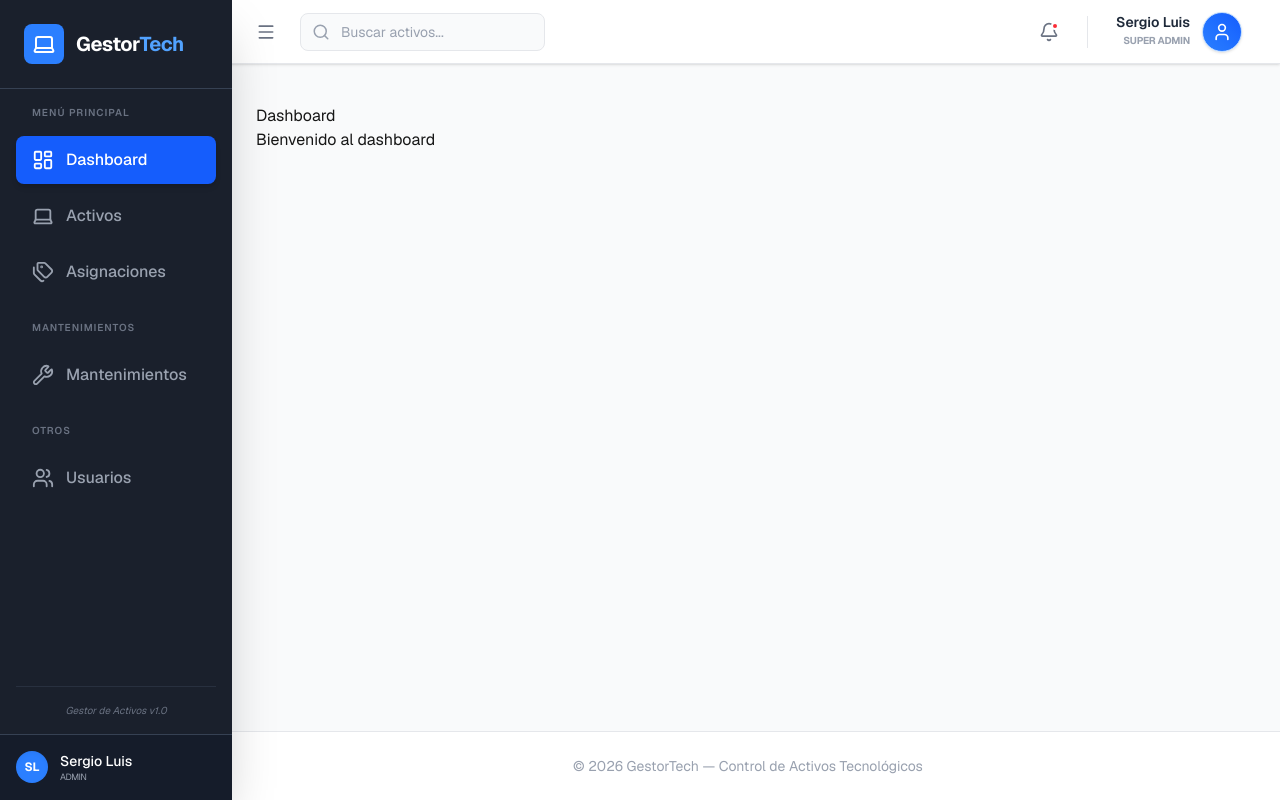
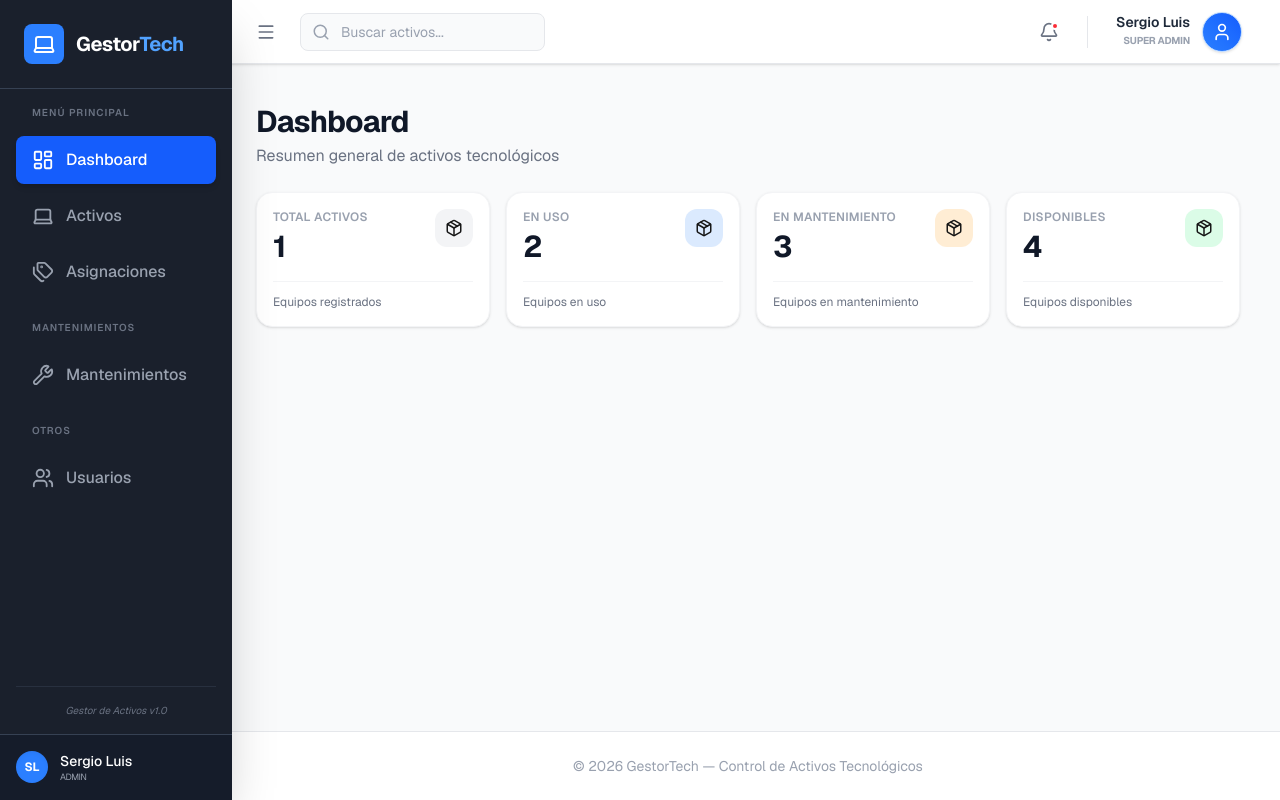
Before and after one commit to SergioEscalonaB/gestor_tecnologico, a Next.js app: page /dashboard in a window 1280 px wide. Built offline with nearby package versions, Linux system fonts and the light colour scheme.

Commit message:
Corrigiendo tipo de letra de las paginas y añadiendo header de dashboard

```diff
--- a/app/asignaciones/page.tsx
+++ b/app/asignaciones/page.tsx
@@ -173,23 +173,23 @@ export default function Asignaciones() {
             <tbody className="divide-y divide-gray-100">
               {cargando ? (
                 <tr>
-                  <td className="px-6 py-4 text-sm text-gray-900">
+                  <td className="px-6 py-4 text-sm font-medium text-gray-900">
                     Cargando...
                   </td>
                 </tr>
               ) : asignacionesPagina.length === 0 ? (
                 <tr>
-                  <td className="px-6 py-4 text-sm text-gray-900">No hay asignaciones</td>
+                  <td className="px-6 py-4 text-sm font-medium text-gray-900">No hay asignaciones</td>
                 </tr>
               ) : asignacionesPagina.map((a) => (
                 <tr key={a.id} className="border-t border-gray-50 hover:bg-gray-50/50 transition-colors">
-                  <td className="px-6 py-4 text-sm text-gray-900">{a.id}</td>
-                  <td className="px-6 py-4 text-sm text-gray-900">{a.activoId}</td>
-                  <td className="px-6 py-4 text-sm text-gray-900">{a.activo?.nombre || "-"}</td>
-                  <td className="px-6 py-4 text-sm text-gray-900">{a.empleado?.nombre || "-"}</td>
-                  <td className="px-6 py-4 text-sm text-gray-900">{a.empleado?.cedula || "-"}</td>
-                  <td className="px-6 py-4 text-sm text-gray-900">{formatearFecha(a.fecha_inicio)}</td>
-                  <td className="px-6 py-4 text-sm text-gray-900">{formatearFecha(a.fecha_fin)}</td>
+                  <td className="px-6 py-4 text-sm font-medium text-gray-900">{a.id}</td>
+                  <td className="px-6 py-4 text-sm font-medium text-gray-900">{a.activoId}</td>
+                  <td className="px-6 py-4 text-sm font-medium text-gray-900">{a.activo?.nombre || "-"}</td>
+                  <td className="px-6 py-4 text-sm font-medium text-gray-900">{a.empleado?.nombre || "-"}</td>
+                  <td className="px-6 py-4 text-sm font-medium text-gray-900">{a.empleado?.cedula || "-"}</td>
+                  <td className="px-6 py-4 text-sm font-medium text-gray-900">{formatearFecha(a.fecha_inicio)}</td>
+                  <td className="px-6 py-4 text-sm font-medium text-gray-900">{formatearFecha(a.fecha_fin)}</td>
                 </tr>
               ))}
             </tbody>
--- a/app/dashboard/page.tsx
+++ b/app/dashboard/page.tsx
@@ -1,9 +1,122 @@
+import { Package } from "lucide-react";
 
-export default function DashboardPage() {
+export default function Dashboard() {
   return (
-    <div>
-      <h1>Dashboard</h1>
-      <p>Bienvenido al dashboard</p>
+    <div className="space-y-6">
+
+      {/* Header */}
+      <div className="flex flex-col gap-1">
+        <h1 className="text-3xl font-bold text-gray-900 tracking-tight">
+          Dashboard
+        </h1>
+        <p className="text-gray-500">
+          Resumen general de activos tecnológicos
+        </p>
+      </div>
+
+      {/* Datos principales */}
+      <div className="grid grid-cols-4 gap-4">
+        {/* Total Activos */}
+        <div className="bg-white border border-gray-100 rounded-2xl shadow-sm p-4 hover:shadow-md transition-all">
+          <div className="flex items-start justify-between">
+            <div>
+              <p className="text-xs font-semibold uppercase tracking-wide text-gray-400">
+                Total Activos
+              </p>
+
+              <h3 className="text-3xl font-bold text-gray-900 mt-1">
+                1
+              </h3>
+            </div>
+
+            <div className="p-2.5 rounded-xl bg-gray-100">
+              <Package size={18} />
+            </div>
+          </div>
+
+          <div className="mt-4 pt-3 border-t border-gray-100 flex items-center justify-between">
+            <span className="text-xs text-gray-500">
+              Equipos registrados
+            </span>
+          </div>
+        </div>
+
+        {/* En uso */}
+        <div className="bg-white border border-gray-100 rounded-2xl shadow-sm p-4 hover:shadow-md transition-all">
+          <div className="flex items-start justify-between">
+            <div>
+              <p className="text-xs font-semibold uppercase tracking-wide text-gray-400">
+                En uso
+              </p>
+
+              <h3 className="text-3xl font-bold text-gray-900 mt-1">
+                2
+              </h3>
+            </div>
+
+            <div className="p-2.5 rounded-xl bg-blue-100">
+              <Package size={18} />
+            </div>
+          </div>
+
+          <div className="mt-4 pt-3 border-t border-gray-100 flex items-center justify-between">
+            <span className="text-xs text-gray-500">
+              Equipos en uso
+            </span>
+          </div>
+        </div>
+
+        {/* En mantenimiento */}
+        <div className="bg-white border border-gray-100 rounded-2xl shadow-sm p-4 hover:shadow-md transition-all">
+          <div className="flex items-start justify-between">
+            <div>
+              <p className="text-xs font-semibold uppercase tracking-wide text-gray-400">
+                En mantenimiento
+              </p>
+
+              <h3 className="text-3xl font-bold text-gray-900 mt-1">
+                3
+              </h3>
+            </div>
+
+            <div className="p-2.5 rounded-xl bg-orange-100">
+              <Package size={18} />
+            </div>
+          </div>
+
+          <div className="mt-4 pt-3 border-t border-gray-100 flex items-center justify-between">
+            <span className="text-xs text-gray-500">
+              Equipos en mantenimiento
+            </span>
+          </div>
+        </div>
+
+        {/* Disponibles */}
+        <div className="bg-white border border-gray-100 rounded-2xl shadow-sm p-4 hover:shadow-md transition-all">
+          <div className="flex items-start justify-between">
+            <div>
+              <p className="text-xs font-semibold uppercase tracking-wide text-gray-400">
+                Disponibles
+              </p>
+
+              <h3 className="text-3xl font-bold text-gray-900 mt-1">
+                4
+              </h3>
+            </div>
+
+            <div className="p-2.5 rounded-xl bg-green-100">
+              <Package size={18} />
+            </div>
+          </div>
+
+          <div className="mt-4 pt-3 border-t border-gray-100 flex items-center justify-between">
+            <span className="text-xs text-gray-500">
+              Equipos disponibles
+            </span>
+          </div>
+        </div>
+
+      </div>
     </div>
   );
 }
--- a/app/mantenimientos/page.tsx
+++ b/app/mantenimientos/page.tsx
@@ -288,10 +288,10 @@ export default function Mantenimientos() {
                     className={`transition-colors group cursor-pointer ${selectedMantenimiento?.id === mantenimiento.id ? 'bg-blue-100/60' : 'hover:bg-blue-50/30'}`}
                   >
                     {/* -- */}
-                    <td className="px-6 py-4 text-sm text-gray-900">{mantenimiento.id}</td>
-                    <td className="px-6 py-4 text-sm text-gray-900">{mantenimiento.activo_nombre}</td>
-                    <td className="px-6 py-4 text-sm text-gray-900">{labelTipo(mantenimiento.tipo)}</td>
-                    <td className="px-6 py-4 text-sm text-gray-900">
+                    <td className="px-6 py-4 text-sm font-medium text-gray-900">{mantenimiento.id}</td>
+                    <td className="px-6 py-4 text-sm font-medium text-gray-900">{mantenimiento.activo_nombre}</td>
+                    <td className="px-6 py-4 text-sm font-medium text-gray-900">{labelTipo(mantenimiento.tipo)}</td>
+                    <td className="px-6 py-4 text-sm font-medium text-gray-900">
                       {new Date(mantenimiento.fecha_programada).toLocaleDateString('es-ES')}
                     </td>
 
@@ -301,7 +301,7 @@ export default function Mantenimientos() {
                       </span>
                     </td>
 
-                    <td className="px-6 py-4 text-sm text-gray-900 text-center">
+                    <td className="px-6 py-4 text-sm font-medium text-gray-900 text-center">
                       <span className="text-xs text-gray-900">
                         {mantenimiento.fecha_finalizacion
                           ? new Date(mantenimiento.fecha_finalizacion).toLocaleDateString('es-ES')
@@ -309,7 +309,7 @@ export default function Mantenimientos() {
                       </span>
                     </td>
 
-                    <td className="px-6 py-4 text-sm text-gray-900 text-center">
+                    <td className="px-6 py-4 text-sm font-medium text-gray-900 text-center">
                       <div className="flex items-center justify-end gap-3">
                         <span>{mantenimiento.responsable ?? "- -"}</span>
                         {/* Botón ojo que aparece cuando la fila está seleccionada */}
--- a/app/page.tsx
+++ b/app/page.tsx
@@ -266,7 +266,7 @@ export default function Home() {
       </section>
 
       {/* Seccion de Modulos principales */}
-      <div className="grid grid-cols-1 grid-cols-3 gap-5">
+      <div className="grid grid-cols-1 grid-cols-1 gap-5">
 
         {/* Columna izquierda */}
         <div className="col-span-2 space-y-5">
--- a/app/usuarios/page.tsx
+++ b/app/usuarios/page.tsx
@@ -277,11 +277,11 @@ export default function Usuarios() {
                   className={`hover:bg-gray-50/50 transition-colors ${selectedEmpleado?.id === empleado.id ? "bg-blue-50" : ""}`}
                 >
                   {/* -- */}
-                    <td className="px-6 py-4 text-sm text-gray-700">{empleado.id}</td>
-                    <td className="px-6 py-4 text-sm text-gray-700">{empleado.cedula}</td>
-                    <td className="px-6 py-4 text-sm text-gray-700 font-medium">{empleado.nombre}</td>
-                    <td className="px-6 py-4 text-sm text-gray-700">{empleado.cargo}</td>
-                    <td className="px-6 py-4 text-sm text-gray-700">{empleado.area}</td>
+                    <td className="px-6 py-4 text-sm font-medium text-gray-900">{empleado.id}</td>
+                    <td className="px-6 py-4 text-sm font-medium text-gray-900">{empleado.cedula}</td>
+                    <td className="px-6 py-4 text-sm font-medium text-gray-900 font-medium">{empleado.nombre}</td>
+                    <td className="px-6 py-4 text-sm font-medium text-gray-900">{empleado.cargo}</td>
+                    <td className="px-6 py-4 text-sm font-medium text-gray-900">{empleado.area}</td>
                     <td className="px-6 py-4 text-sm text-gray-900 text-center">
                       {empleado.activo ? (
                         <span className="inline-flex items-center gap-1 px-2 py-1 rounded-full bg-green-100 text-green-700 text-xs font-semibold border border-green-200">
```
